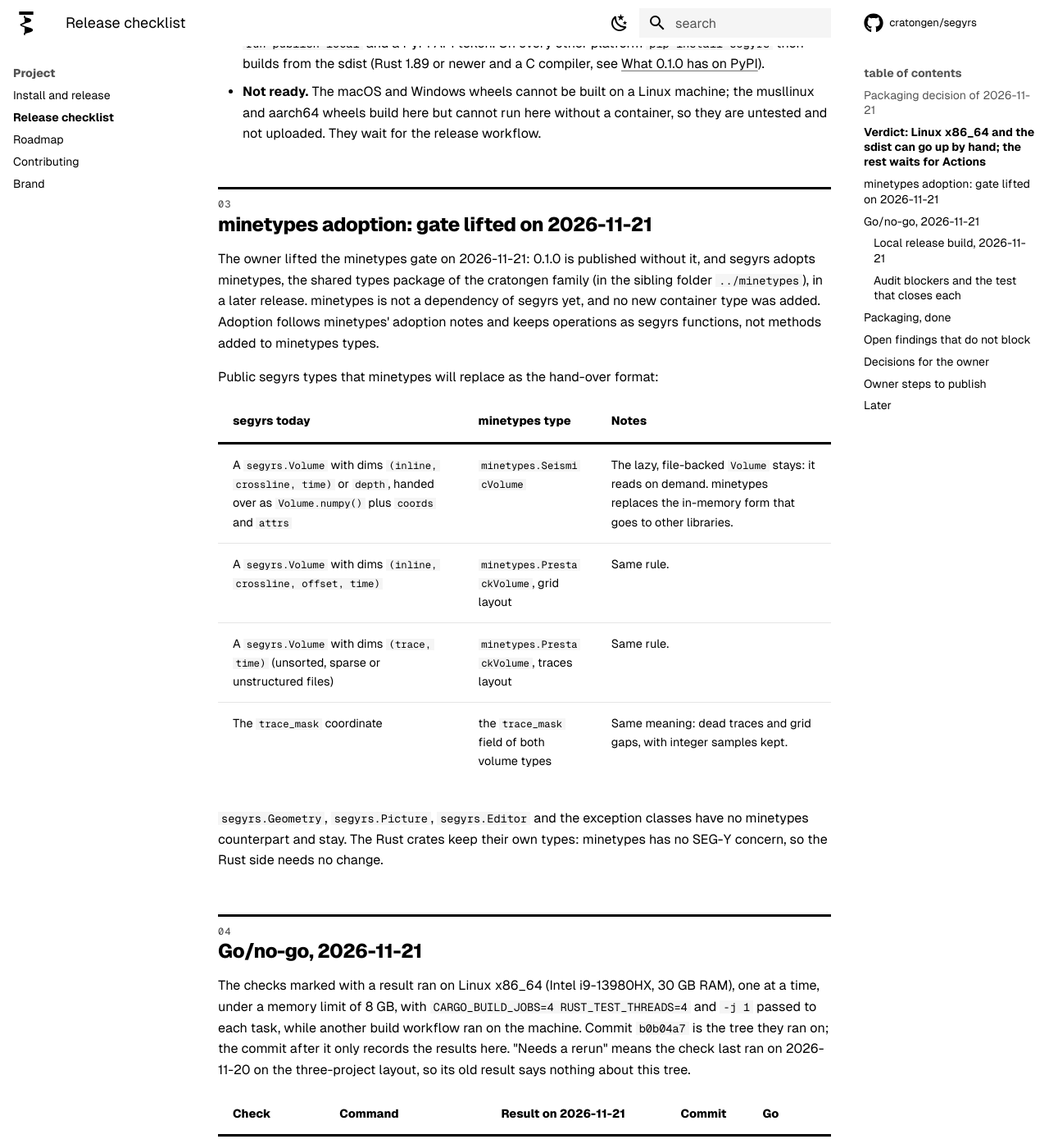
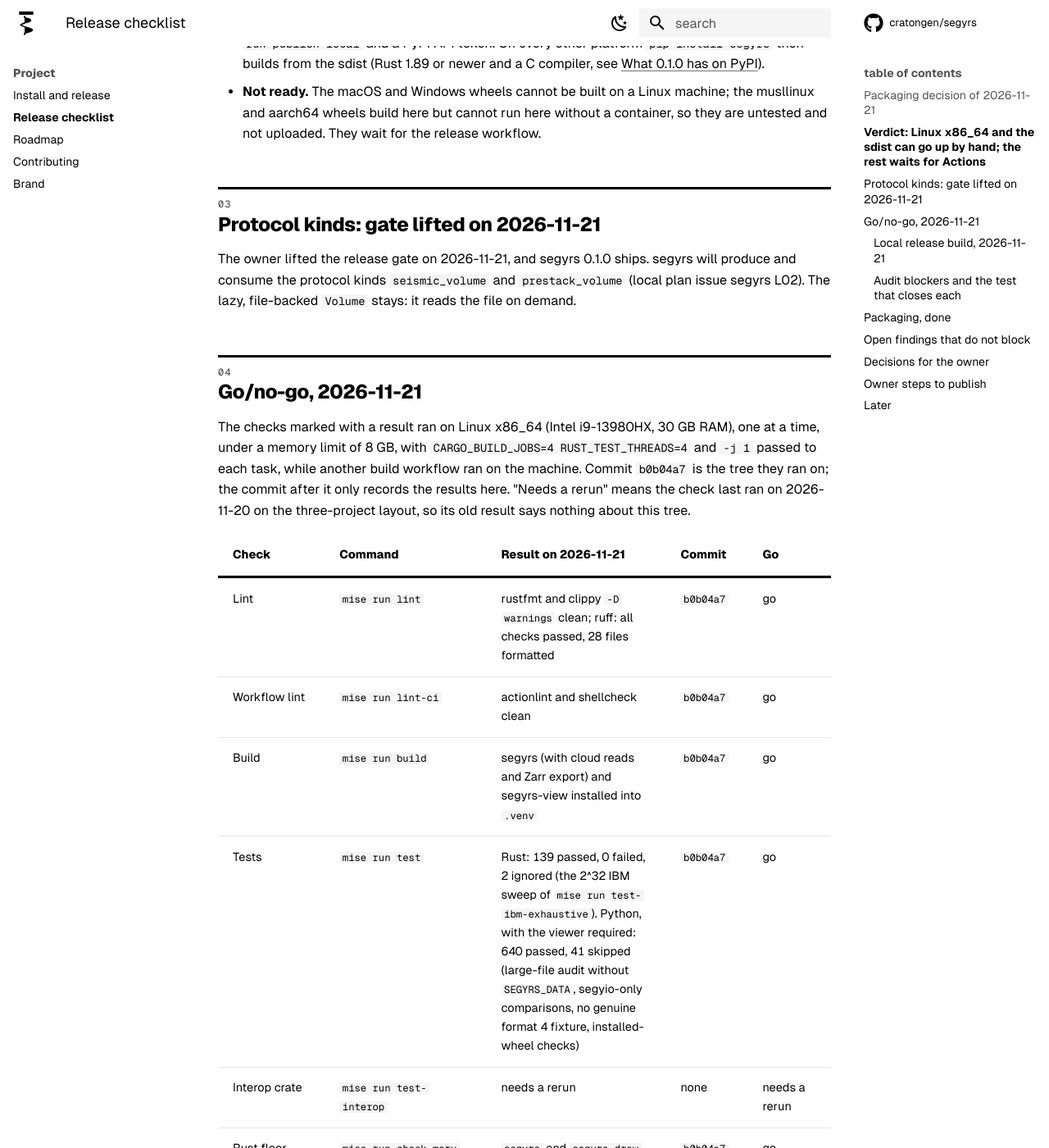
Before and after one commit to cratongen/segyrs, an MkDocs documentation site: the page built from docs/release-checklist.md, in a window 1280 px wide and 1400 px high, scrolled down 1108 px. Shown: the whole window at 82% size. Built offline with MkDocs 1.6.1 and Material for MkDocs 9.7.7, drawn with Linux system fonts in a browser that asks for light colours; comment, search, counter and statistics services are not loaded; some of the changed text lies outside the part shown.

Commit message:
docs: replace the minetypes adoption section with the protocol kinds segyrs will exchange

```diff
--- a/docs/release-checklist.md
+++ b/docs/release-checklist.md
@@ -45,27 +45,11 @@ State on 2026-11-21:
   without a container, so they are untested and not uploaded. They wait for
   the release workflow.
 
-## minetypes adoption: gate lifted on 2026-11-21
+## Protocol kinds: gate lifted on 2026-11-21
 
-The owner lifted the minetypes gate on 2026-11-21: 0.1.0 is published without
-it, and segyrs adopts minetypes, the shared types package of the cratongen
-family (in the sibling folder `../minetypes`), in a later release. minetypes
-is not a dependency of segyrs yet, and no new container type was added.
-Adoption follows minetypes' adoption notes and keeps operations as segyrs
-functions, not methods added to minetypes types.
-
-Public segyrs types that minetypes will replace as the hand-over format:
-
-| segyrs today | minetypes type | Notes |
-|--------------|----------------|-------|
-| A `segyrs.Volume` with dims `(inline, crossline, time)` or `depth`, handed over as `Volume.numpy()` plus `coords` and `attrs` | `minetypes.SeismicVolume` | The lazy, file-backed `Volume` stays: it reads on demand. minetypes replaces the in-memory form that goes to other libraries. |
-| A `segyrs.Volume` with dims `(inline, crossline, offset, time)` | `minetypes.PrestackVolume`, grid layout | Same rule. |
-| A `segyrs.Volume` with dims `(trace, time)` (unsorted, sparse or unstructured files) | `minetypes.PrestackVolume`, traces layout | Same rule. |
-| The `trace_mask` coordinate | the `trace_mask` field of both volume types | Same meaning: dead traces and grid gaps, with integer samples kept. |
-
-`segyrs.Geometry`, `segyrs.Picture`, `segyrs.Editor` and the exception
-classes have no minetypes counterpart and stay. The Rust crates keep their
-own types: minetypes has no SEG-Y concern, so the Rust side needs no change.
+The owner lifted the release gate on 2026-11-21, and segyrs 0.1.0 ships.
+segyrs will produce and consume the protocol kinds `seismic_volume` and `prestack_volume` (local plan issue segyrs L02).
+The lazy, file-backed `Volume` stays: it reads the file on demand.
 
 ## Go/no-go, 2026-11-21
 
@@ -203,8 +187,9 @@ workflow were not used; `mise run wheel-linux` cross-links with zig instead
 
 ## Decisions for the owner
 
-- **The release date of 0.1.0.** The minetypes gate is lifted (2026-11-21);
-  adoption follows in a later release.
+- **The release date of 0.1.0.** The release gate is lifted (2026-11-21).
+  segyrs will produce and consume `seismic_volume` and `prestack_volume`
+  in a later release (local plan issue segyrs L02).
 - **The wheel on every platform.** The segyrs wheel now links `aws-lc-sys`
   (C and assembly, through `object_store` and `rustls`). If it fails in the
   release workflow on a platform, the choices are to fix the build, to drop
```
Also changed, not shown: docs/index.md (+1 -1 lines), 1 other file.
